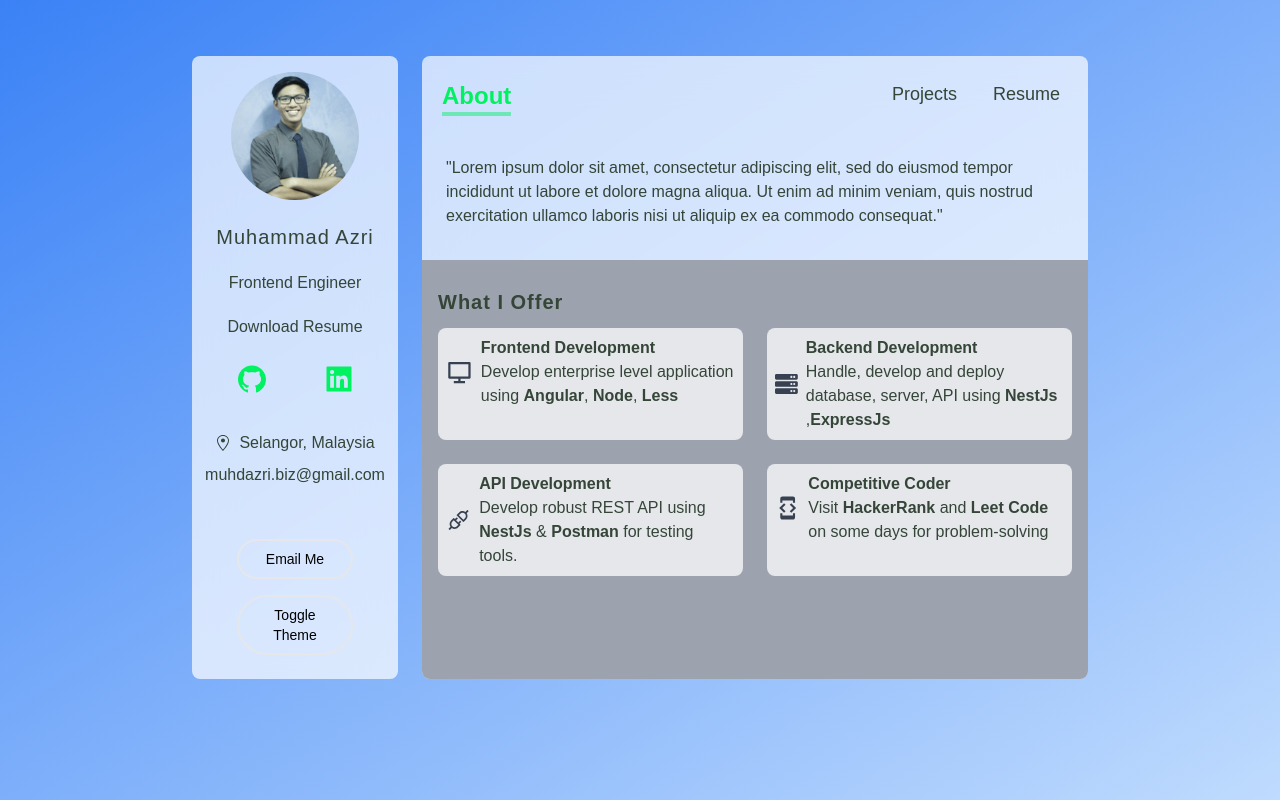
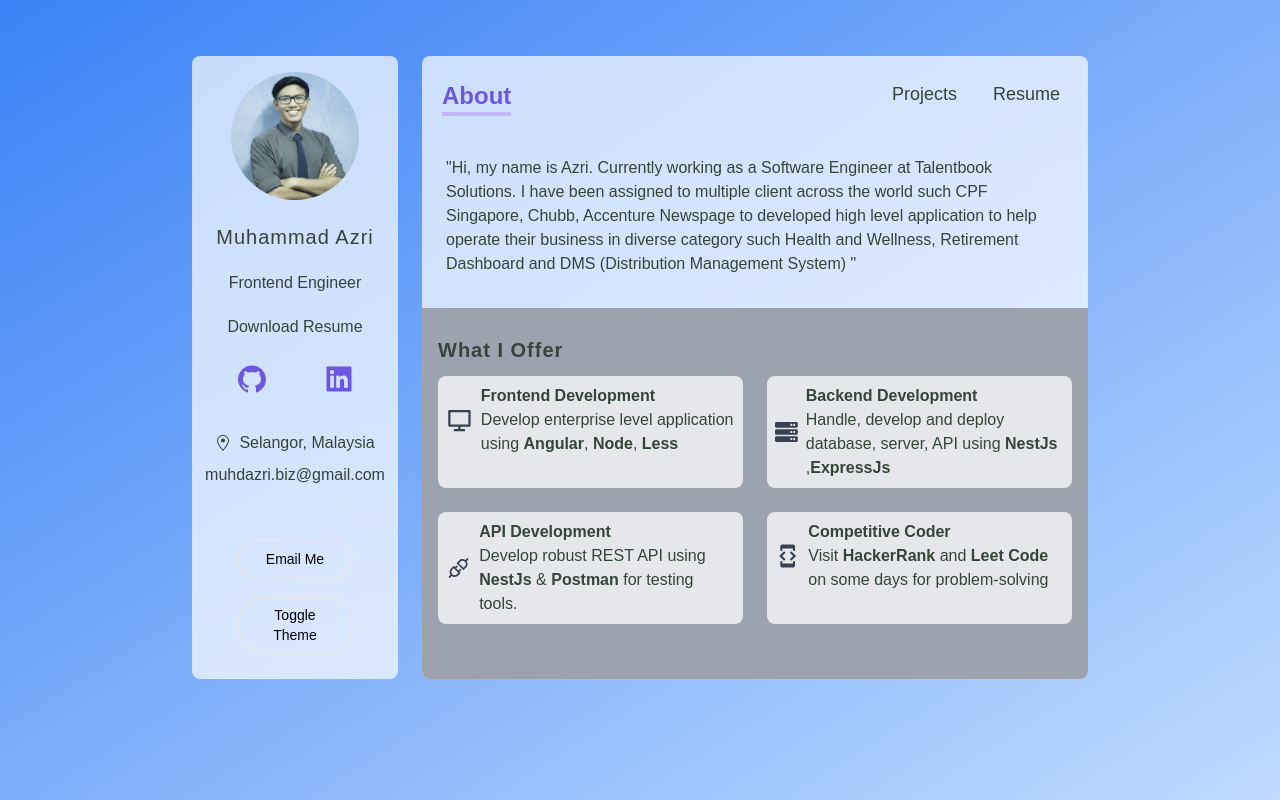
Before and after one commit to AzriZzz/azrizzz-dashboard.io, a Next.js app: page / in a window 1280 px wide. Built offline with nearby package versions, Linux system fonts and the light colour scheme.

Commit message:
Update the description

```diff
--- a/components/Bar.tsx
+++ b/components/Bar.tsx
@@ -28,7 +28,7 @@
         variants={variants}
         initial='initial'
         animate='animate'
-        className="flex items-center px-4 py-1 rounded-full bg-gradient-to-r from-green to-blue-600"
+        className="flex items-center px-4 py-1 rounded-full bg-gradient-to-r from-purple to-blue-600"
         style={{ width: level }}
       >
         <Icon className="mr-3" />
--- a/components/Navbar.tsx
+++ b/components/Navbar.tsx
@@ -13,7 +13,7 @@
     <Link href={route}>
       <a>
         <span
-          className="mx-2 cursor-pointer hover:border-b-4 hover:text-green"
+          className="mx-2 cursor-pointer hover:border-b-4 hover:text-purple"
           onClick={() => setActiveItem(name)}>
           {name}
         </span>
@@ -36,7 +36,7 @@
 
   return (
     <div className="flex justify-between px-5 py-3 my-3">
-      <span className="text-xl font-bold border-b-4 border-green-300 text-green md:text-2xl">
+      <span className="text-xl font-bold border-b-4 border-purple-300 text-purple md:text-2xl">
         {activeItem}
       </span>
       <div className="flex space-x-5 text-lg ">
--- a/components/ProjectsNavbar.tsx
+++ b/components/ProjectsNavbar.tsx
@@ -6,10 +6,10 @@
   handlerFilterCategory: Function;
   active: string;
 }> = ({ value, handlerFilterCategory, active }) => {
-  let className = "capitalize cursor-pointer hover:text-green";
+  let className = "capitalize cursor-pointer hover:text-purple";
 
   if (active === value) {
-    className += " text-green";
+    className += " text-purple font-bold underline";
   }
 
   return (
--- a/components/Sidebar.tsx
+++ b/components/Sidebar.tsx
@@ -37,7 +37,7 @@
       </a>
 
       {/* social icons */}
-      <div className="flex justify-around mx-auto my-5 w-12/12 text-green md:w-full">
+      <div className="flex justify-around mx-auto my-5 w-12/12 text-purple md:w-full">
         <a href="">
           <AiFillGithub className="w-8 h-8 cursor-pointer" />
         </a>
--- a/pages/_app.tsx
+++ b/pages/_app.tsx
@@ -10,7 +10,7 @@
     <ThemeProvider attribute="class">
       <div className="grid grid-cols-12 gap-6 px-5 lg:mb-0 md:mb-16 lg:px-36 xl:px-48 my-14 sm:px-20 md:px-32">
         <div
-          className="h-full col-span-12 p-4 text-base text-center transition duration-150 ease-in-out bg-white rounded-lg bg-opacity-70 bg-clip-padding dark:bg-dark-500 lg:col-span-3 dark:shadow-custom-dark hover:shadow-custom-light"
+          className="h-full col-span-12 p-4 text-base text-center transition duration-150 ease-in-out bg-white rounded-lg bg-opacity-70 bg-clip-padding dark:bg-dark-500 lg:col-span-3 dark:shadow-custom-dark"
           style={{ backdropFilter: "blur(20px)" }}
         >
           <Sidebar />
--- a/pages/index.tsx
+++ b/pages/index.tsx
@@ -14,10 +14,7 @@
       className="flex flex-col flex-grow px-6 pt-1"
     >
       <p className="my-3 font-medium text-medium">
-        &quot;Lorem ipsum dolor sit amet, consectetur adipiscing elit, sed do
-        eiusmod tempor incididunt ut labore et dolore magna aliqua. Ut enim ad
-        minim veniam, quis nostrud exercitation ullamco laboris nisi ut aliquip
-        ex ea commodo consequat.&quot;
+        &quot;Hi, my name is Azri. Currently working as a Software Engineer at Talentbook Solutions. I have been assigned to multiple client across the world such CPF Singapore, Chubb, Accenture Newspage to developed high level application to help operate their business in diverse category such Health and Wellness, Retirement Dashboard and DMS (Distribution Management System)  &quot;
       </p>
       <div
         className="flex-grow p-4 mt-5 bg-gray-400 dark:bg-dark-100"
--- a/tailwind.config.js
+++ b/tailwind.config.js
@@ -11,6 +11,9 @@
     },
     extend: {
       colors: {
+        purple: {
+          DEFAULT: '#6E57E0'
+        },
         green: {
           DEFAULT: "#00f260",
         },
```
